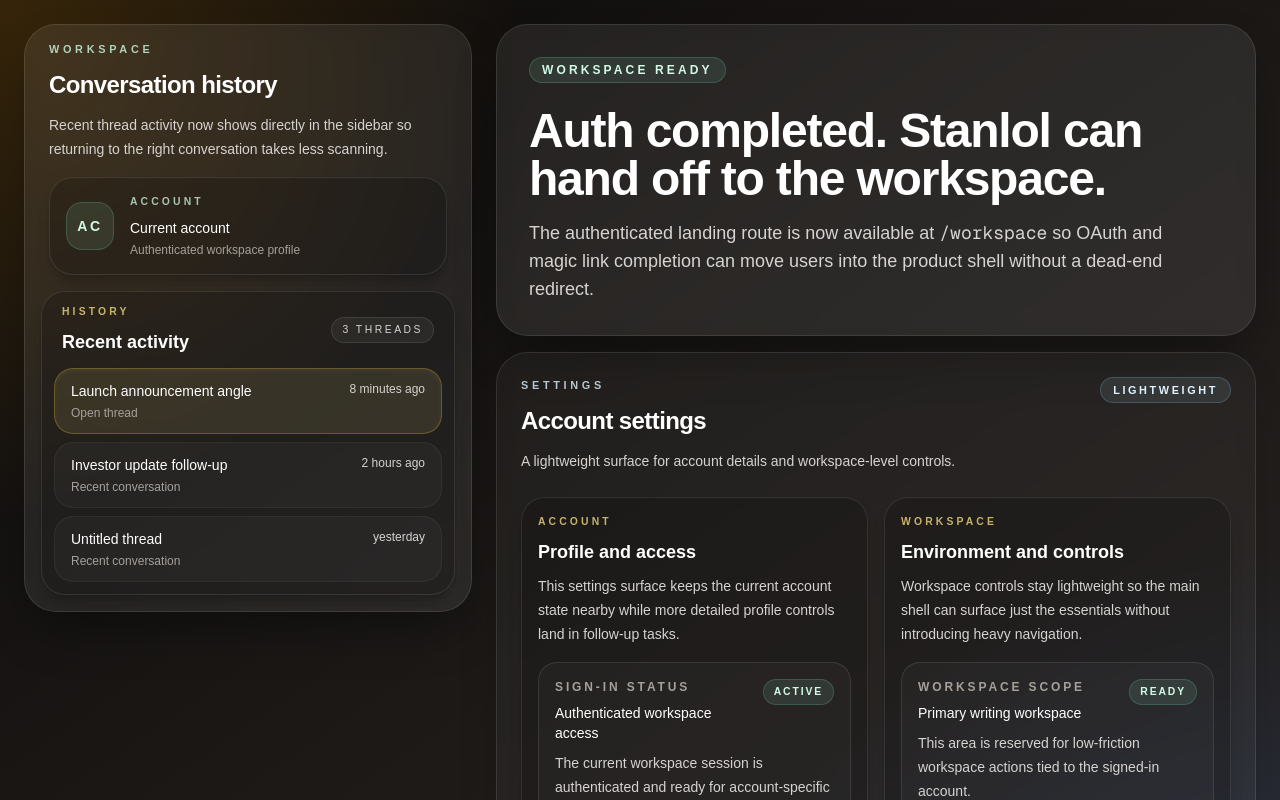
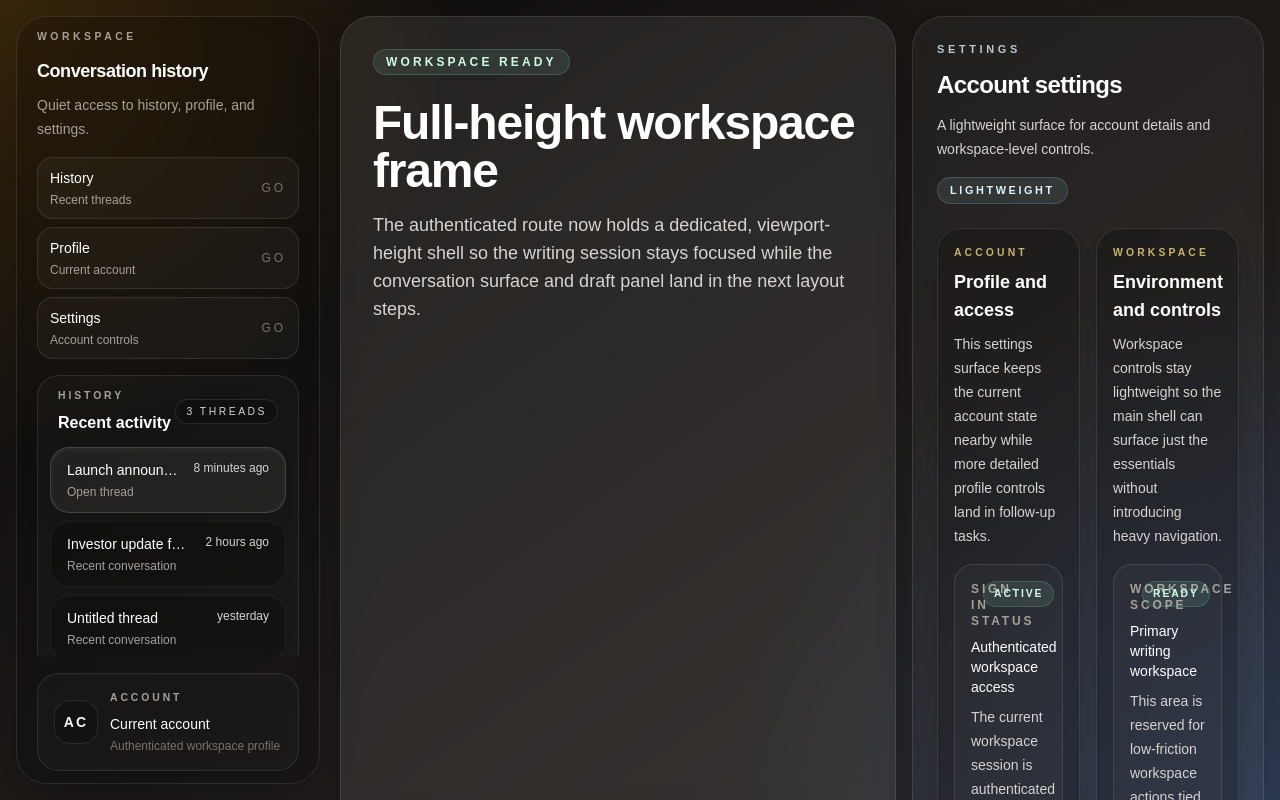
Before and after one commit to OpsEclipse/stanlol, a Next.js app: page /workspace in a window 1280 px wide. Shown: the top 800 px of the page. Built offline with nearby package versions, Linux system fonts and the light colour scheme; no server answers.

Commit message:
feat: Create minimal left sidebar layout
Add a quieter workspace sidebar with explicit history, profile, and settings entry points. Tones down the sidebar history and profile cards and extends the workspace page test coverage for the new anchors and layout copy.

```diff
--- a/app/workspace/page.tsx
+++ b/app/workspace/page.tsx
@@ -171,53 +171,125 @@ function createDemoThreadHistory(): ThreadHistoryItem[] {
 }
 
 const WORKSPACE_THREAD_HISTORY = createDemoThreadHistory();
+const SIDEBAR_ENTRY_POINTS = [
+  {
+    href: "#thread-history",
+    label: "History",
+    summary: "Recent threads",
+  },
+  {
+    href: "#current-account",
+    label: "Profile",
+    summary: "Current account",
+  },
+  {
+    href: "#workspace-settings",
+    label: "Settings",
+    summary: "Account controls",
+  },
+] as const;
 
 export default async function WorkspacePage() {
   const sidebarIdentity = await loadSidebarIdentity();
 
   return (
-    <main className="relative min-h-screen overflow-hidden bg-stone-950 px-4 py-4 text-stone-100 md:px-6 md:py-6">
+    <main className="relative h-[100dvh] min-h-screen overflow-hidden bg-stone-950 text-stone-100">
       <div className="absolute inset-0 bg-[radial-gradient(circle_at_top_left,_rgba(245,158,11,0.18),_transparent_30%),radial-gradient(circle_at_bottom_right,_rgba(59,130,246,0.22),_transparent_36%),linear-gradient(145deg,_#0c0a09_0%,_#1c1917_48%,_#292524_100%)]" />
-      <div className="relative mx-auto flex min-h-[calc(100vh-2rem)] w-full max-w-7xl flex-col gap-6 lg:flex-row">
-        <aside className="w-full lg:max-w-sm xl:max-w-md">
-          <div className="rounded-[2rem] border border-white/10 bg-white/8 p-4 shadow-2xl shadow-black/40 backdrop-blur">
+      <div className="relative mx-auto flex h-full w-full max-w-[96rem] flex-col gap-4 px-3 py-3 sm:px-4 sm:py-4 lg:flex-row lg:gap-5">
+        <aside aria-label="Workspace sidebar" className="flex w-full shrink-0 flex-col lg:h-full lg:w-[19rem]">
+          <div className="flex h-full min-h-0 flex-col rounded-[1.9rem] border border-white/10 bg-black/20 p-3 shadow-2xl shadow-black/30 backdrop-blur-sm">
             <div className="px-2 pb-4">
-              <p className="text-[0.68rem] font-semibold uppercase tracking-[0.34em] text-emerald-100/80">
+              <p className="text-[0.65rem] font-semibold uppercase tracking-[0.34em] text-stone-400">
                 Workspace
               </p>
-              <h1 className="mt-3 text-2xl font-semibold tracking-tight text-white">
+              <h1 className="mt-3 text-lg font-semibold tracking-tight text-white">
                 Conversation history
               </h1>
-              <p className="mt-3 text-sm leading-6 text-stone-300">
-                Recent thread activity now shows directly in the sidebar so returning to the right
-                conversation takes less scanning.
+              <p className="mt-2 text-sm leading-6 text-stone-400">
+                Quiet access to history, profile, and settings.
               </p>
             </div>
+            <nav aria-label="Sidebar entry points" className="px-2 pb-4">
+              <ul className="grid gap-2">
+                {SIDEBAR_ENTRY_POINTS.map((entryPoint) => (
+                  <li key={entryPoint.href}>
+                    <a
+                      className="flex items-center justify-between rounded-[1rem] border border-white/10 bg-white/[0.03] px-3 py-2.5 transition hover:border-white/15 hover:bg-white/[0.05] focus-visible:outline-none focus-visible:ring-2 focus-visible:ring-stone-200/70 focus-visible:ring-offset-2 focus-visible:ring-offset-stone-950"
+                      href={entryPoint.href}
+                    >
+                      <span>
+                        <span className="block text-sm font-medium text-white">{entryPoint.label}</span>
+                        <span className="mt-1 block text-xs text-stone-400">
+                          {entryPoint.summary}
+                        </span>
+                      </span>
+                      <span className="text-xs uppercase tracking-[0.24em] text-stone-500">
+                        Go
+                      </span>
+                    </a>
+                  </li>
+                ))}
+              </ul>
+            </nav>
+            <div className="min-h-0 flex-1 overflow-y-auto px-2">
+              <div id="thread-history">
+                <ThreadHistoryList threads={WORKSPACE_THREAD_HISTORY} />
+              </div>
+            </div>
+            <div id="current-account" className="px-2 pt-4">
               <SidebarProfileSummary
-              className="mx-2 mb-4"
                 displayName={sidebarIdentity.displayName}
                 email={sidebarIdentity.email}
               />
-            <ThreadHistoryList threads={WORKSPACE_THREAD_HISTORY} />
+            </div>
           </div>
         </aside>
-        <section className="flex min-h-[28rem] flex-1 flex-col gap-4">
-          <div className="rounded-[2rem] border border-white/10 bg-white/8 p-8 shadow-2xl shadow-black/40 backdrop-blur">
+        <section
+          aria-label="Focused workspace"
+          className="flex min-h-0 min-w-0 flex-1 flex-col"
+        >
+          <div className="grid min-h-0 flex-1 gap-4 xl:grid-cols-[minmax(0,1fr)_22rem]">
+            <div className="flex min-h-[28rem] flex-col rounded-[2rem] border border-white/10 bg-white/8 p-6 shadow-2xl shadow-black/40 backdrop-blur sm:p-8">
               <div className="max-w-3xl">
                 <span className="inline-flex rounded-full border border-emerald-300/20 bg-emerald-200/10 px-3 py-1 text-xs font-semibold uppercase tracking-[0.26em] text-emerald-100">
                   Workspace ready
                 </span>
                 <h2 className="mt-6 text-4xl font-semibold tracking-tight text-white md:text-5xl">
-                Auth completed. Stanlol can hand off to the workspace.
+                  Full-height workspace frame
                 </h2>
                 <p className="mt-4 max-w-2xl text-base leading-7 text-stone-300 md:text-lg">
-                The authenticated landing route is now available at <code>/workspace</code> so
-                OAuth and magic link completion can move users into the product shell without a
-                dead-end redirect.
+                  The authenticated route now holds a dedicated, viewport-height shell so the
+                  writing session stays focused while the conversation surface and draft panel land
+                  in the next layout steps.
+                </p>
+              </div>
+              <div className="mt-8 flex min-h-0 flex-1 flex-col justify-end">
+                <div className="grid gap-3 md:grid-cols-2">
+                  <div className="rounded-[1.5rem] border border-white/10 bg-black/20 p-5">
+                    <p className="text-[0.65rem] font-semibold uppercase tracking-[0.3em] text-amber-200/75">
+                      Workspace frame
+                    </p>
+                    <p className="mt-3 text-lg font-semibold text-white">Focused center canvas</p>
+                    <p className="mt-2 text-sm leading-6 text-stone-300">
+                      The active session now has a stable full-height container for the primary
+                      conversation surface.
+                    </p>
+                  </div>
+                  <div className="rounded-[1.5rem] border border-white/10 bg-black/20 p-5">
+                    <p className="text-[0.65rem] font-semibold uppercase tracking-[0.3em] text-sky-100/75">
+                      Authenticated shell
+                    </p>
+                    <p className="mt-3 text-lg font-semibold text-white">Sidebar stays anchored</p>
+                    <p className="mt-2 text-sm leading-6 text-stone-300">
+                      History, profile, and account controls stay visible without pushing the
+                      working area off-screen.
                     </p>
                   </div>
                 </div>
-          <AccountSettingsPanel>
+              </div>
+            </div>
+            <div id="workspace-settings">
+              <AccountSettingsPanel className="xl:h-full">
                 <AccountSettingsSection
                   description="This settings surface keeps the current account state nearby while more detailed profile controls land in follow-up tasks."
                   eyebrow="Account"
@@ -264,6 +336,8 @@ export default async function WorkspacePage() {
                   </form>
                 </AccountSettingsSection>
               </AccountSettingsPanel>
+            </div>
+          </div>
         </section>
       </div>
     </main>
--- a/components/sidebar-profile-summary.tsx
+++ b/components/sidebar-profile-summary.tsx
@@ -58,20 +58,20 @@ export function SidebarProfileSummary({
     <section
       aria-label="Current account"
       className={joinClassNames(
-        "rounded-[1.5rem] border border-white/10 bg-black/20 p-4 shadow-lg shadow-black/20",
+        "rounded-[1.35rem] border border-white/10 bg-white/[0.03] p-4 shadow-lg shadow-black/10 backdrop-blur-sm",
         className,
       )}
     >
-      <div className="flex items-center gap-4">
-        <div className="flex h-12 w-12 shrink-0 items-center justify-center rounded-2xl border border-emerald-300/20 bg-emerald-200/10 text-sm font-semibold uppercase tracking-[0.18em] text-emerald-100">
+      <div className="flex items-center gap-3">
+        <div className="flex h-11 w-11 shrink-0 items-center justify-center rounded-[1rem] border border-white/10 bg-black/20 text-sm font-semibold uppercase tracking-[0.16em] text-stone-100">
           {getMonogram(normalizedDisplayName, normalizedEmail)}
         </div>
         <div className="min-w-0">
-          <p className="text-[0.65rem] font-semibold uppercase tracking-[0.3em] text-emerald-100/75">
+          <p className="text-[0.65rem] font-semibold uppercase tracking-[0.28em] text-stone-400">
             Account
           </p>
           <p className="mt-2 truncate text-sm font-medium text-white">{primaryLabel}</p>
-          <p className="mt-1 truncate text-xs text-stone-400">{secondaryLabel}</p>
+          <p className="mt-1 truncate text-xs text-stone-500">{secondaryLabel}</p>
         </div>
       </div>
     </section>
--- a/components/thread-history-list.tsx
+++ b/components/thread-history-list.tsx
@@ -38,7 +38,7 @@ export function ThreadHistoryList({
       <section
         aria-live="polite"
         className={joinClassNames(
-          "rounded-[1.5rem] border border-white/10 bg-black/20 p-5 text-sm text-stone-300 shadow-lg shadow-black/20",
+          "rounded-[1.35rem] border border-white/10 bg-white/[0.03] p-5 text-sm text-stone-300 shadow-lg shadow-black/10 backdrop-blur-sm",
           className,
         )}
       >
@@ -51,18 +51,18 @@ export function ThreadHistoryList({
     <section
       aria-label="Thread history"
       className={joinClassNames(
-        "rounded-[1.5rem] border border-white/10 bg-black/20 p-3 shadow-lg shadow-black/20",
+        "rounded-[1.35rem] border border-white/10 bg-white/[0.03] p-3 shadow-lg shadow-black/10 backdrop-blur-sm",
         className,
       )}
     >
       <div className="flex items-center justify-between px-2 pb-3">
         <div>
-          <p className="text-[0.65rem] font-semibold uppercase tracking-[0.3em] text-amber-200/75">
+          <p className="text-[0.65rem] font-semibold uppercase tracking-[0.28em] text-stone-400">
             History
           </p>
-          <h2 className="mt-2 text-lg font-semibold text-white">Recent activity</h2>
+          <h2 className="mt-2 text-base font-semibold text-white">Recent activity</h2>
         </div>
-        <span className="rounded-full border border-white/10 bg-white/5 px-2.5 py-1 text-[0.65rem] font-medium uppercase tracking-[0.24em] text-stone-300">
+        <span className="rounded-full border border-white/10 bg-black/20 px-2.5 py-1 text-[0.65rem] font-medium uppercase tracking-[0.24em] text-stone-300">
           {threads.length} threads
         </span>
       </div>
@@ -82,10 +82,10 @@ export function ThreadHistoryList({
                 type="button"
                 data-active={thread.isActive ? "true" : undefined}
                 className={joinClassNames(
-                  "flex w-full items-start justify-between gap-4 rounded-[1.2rem] border px-4 py-3 text-left transition focus-visible:outline-2 focus-visible:outline-offset-2 focus-visible:outline-amber-300",
+                  "flex w-full items-start justify-between gap-4 rounded-[1.2rem] border px-4 py-3 text-left transition focus-visible:outline-2 focus-visible:outline-offset-2 focus-visible:outline-stone-200",
                   thread.isActive
-                    ? "border-amber-300/25 bg-amber-200/10 shadow-inner shadow-amber-100/5"
-                    : "border-white/5 bg-white/[0.03] hover:border-white/10 hover:bg-white/[0.05]",
+                    ? "border-white/15 bg-white/[0.06] shadow-inner shadow-white/5"
+                    : "border-white/5 bg-black/20 hover:border-white/10 hover:bg-white/[0.04]",
                 )}
               >
                 <span className="min-w-0">
--- a/feature-list.json
+++ b/feature-list.json
@@ -284,14 +284,14 @@
       "id": "F041",
       "name": "Create full-height workspace frame",
       "description": "Build the primary authenticated layout with a full-height focused workspace.",
-      "status": "pending",
+      "status": "done",
       "dependencies": ["F028"]
     },
     {
       "id": "F042",
       "name": "Create minimal left sidebar layout",
       "description": "Build the visually quiet sidebar for history, profile, and settings entry points.",
-      "status": "pending",
+      "status": "done",
       "dependencies": ["F041"]
     },
     {
```
Also changed, not shown: 2 other files (tests, documents, lock files or other folders). Lines whose indentation alone changed are shown as unchanged.
